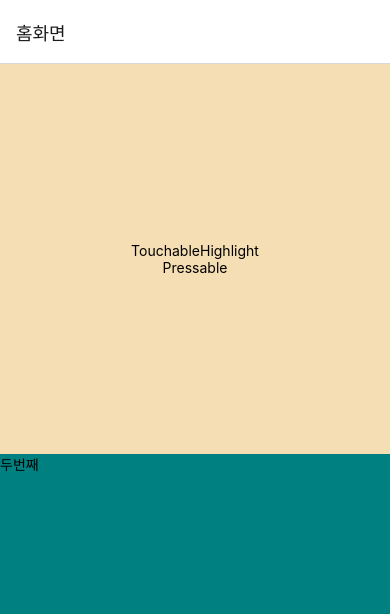
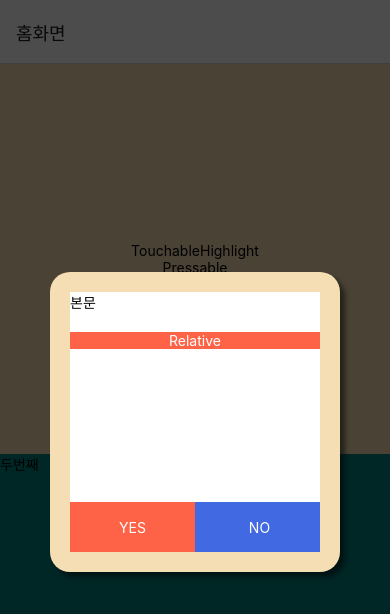
Before and after one commit to eunjeong-97/react-playground, a React Native app in the folder RN/: screen / in a window 390 px wide. Shown: the top 614 px of the page. Built offline with nearby package versions, Linux system fonts and the light colour scheme.

Commit message:
230329: [RN] 리액트 네비게이션 시작! 완강
- 리액트 내비게이션 화면전환하기
- 라우트 params와 헤더옵션들
- relative, absolute 모달창

```diff
--- a/RN/App.tsx
+++ b/RN/App.tsx
@@ -4,7 +4,14 @@ import {
   createNativeStackNavigator,
   NativeStackScreenProps,
 } from '@react-navigation/native-stack';
-import {Text, TouchableHighlight, View, Pressable} from 'react-native';
+import {
+  Text,
+  TouchableHighlight,
+  View,
+  Pressable,
+  StyleSheet,
+  Dimensions,
+} from 'react-native';
 import {useCallback} from 'react';
 
 type RootStackParamList = {
@@ -14,7 +21,7 @@ type RootStackParamList = {
 type HomeScreenProps = NativeStackScreenProps<RootStackParamList, 'Home'>;
 type DetailsScreenProps = NativeStackScreenProps<ParamListBase, 'Details'>;
 
-function HomeScreen({navigation}: HomeScreenProps) {
+function HomeScreen({navigation, route}: HomeScreenProps) {
   const onClick = useCallback(() => {
     navigation.navigate('Details');
   }, [navigation]);
@@ -56,11 +63,17 @@ function DetailsScreen({navigation}: DetailsScreenProps) {
   );
 }
 
+const {width: WINDOW_WIDTH} = Dimensions.get('window');
+
 // 페이지시작
 const Stack = createNativeStackNavigator<RootStackParamList>();
 function App() {
   return (
     <NavigationContainer>
+      {/* 여기에 absolute View를 그리면 Stack.Navigator에 덮어씌워진다 */}
+      <View style={{position: 'absolute'}}>
+        <Text>모달창</Text>
+      </View>
       <Stack.Navigator initialRouteName="Home">
         <Stack.Screen
           name="Home"
@@ -76,6 +89,79 @@ function App() {
           {props => <DetailsScreen {...props} />}
         </Stack.Screen> */}
       </Stack.Navigator>
+      {/* 하단의 컴포넌트가 최상단으로 보임 */}
+      {/* absolute는 기존요소와 겹쳐보이도록 */}
+      <View
+        style={{
+          ...StyleSheet.absoluteFillObject,
+          backgroundColor: 'rgba(0,0,0,0.7)',
+          // modal박스를 absolute주지 않고 상하중앙정렬
+          justifyContent: 'center',
+        }}>
+        <View
+          style={{
+            // position: 'absolute',
+            // top: 50,
+            // bottom: 50,
+            // left: 50,
+            // right: 50,
+            borderRadius: 20,
+            padding: 20,
+            backgroundColor: 'wheat',
+            // absolute는 최대한 안쓰는게 좋기 때문에
+            height: 300,
+            width: WINDOW_WIDTH - 100,
+            alignSelf: 'center',
+            // 그림자효과
+            shadowColor: 'black',
+            shadowOpacity: 0.5,
+            shadowRadius: 5,
+            shadowOffset: {width: 5, height: 5},
+            elevation: 15,
+          }}>
+          <View style={{flex: 1, backgroundColor: 'white'}}>
+            <Text>본문</Text>
+            <View
+              style={{
+                position: 'relative',
+                top: 20,
+                backgroundColor: 'tomato',
+              }}>
+              <Text style={{color: 'white', textAlign: 'center'}}>
+                Relative
+              </Text>
+            </View>
+          </View>
+          <View
+            style={{
+              flexDirection: 'row',
+              height: 50,
+              // 형제요소에 flex:1을 줬기 때문에 absolute는 필요없음
+              // position: 'absolute',
+              // bottom: 20,
+              // left: 20,
+            }}>
+            <Pressable
+              style={{
+                flex: 1,
+                alignItems: 'center',
+                justifyContent: 'center',
+                backgroundColor: 'tomato',
+              }}>
+              <Text style={{color: 'white'}}>YES</Text>
+            </Pressable>
+            <Pressable
+              style={{
+                flex: 1,
+                alignItems: 'center',
+                justifyContent: 'center',
+                backgroundColor: 'royalblue',
+              }}>
+              <Text style={{color: 'white'}}> NO</Text>
+            </Pressable>
+          </View>
+        </View>
+      </View>
     </NavigationContainer>
   );
 }
```
